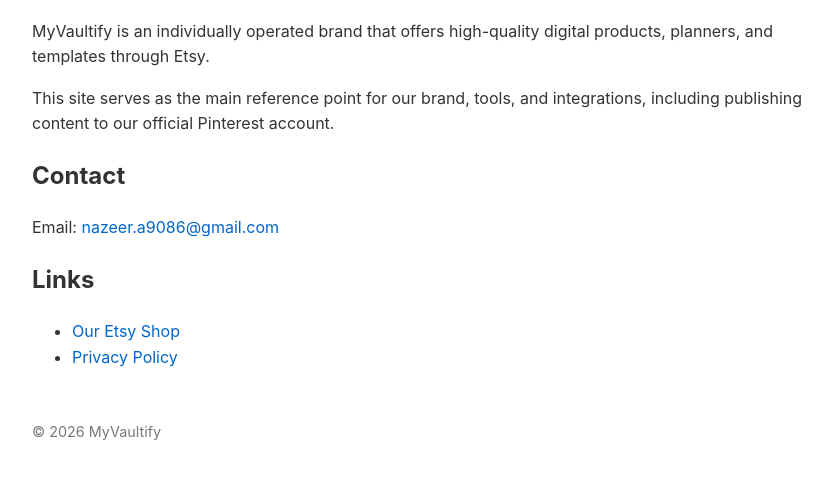
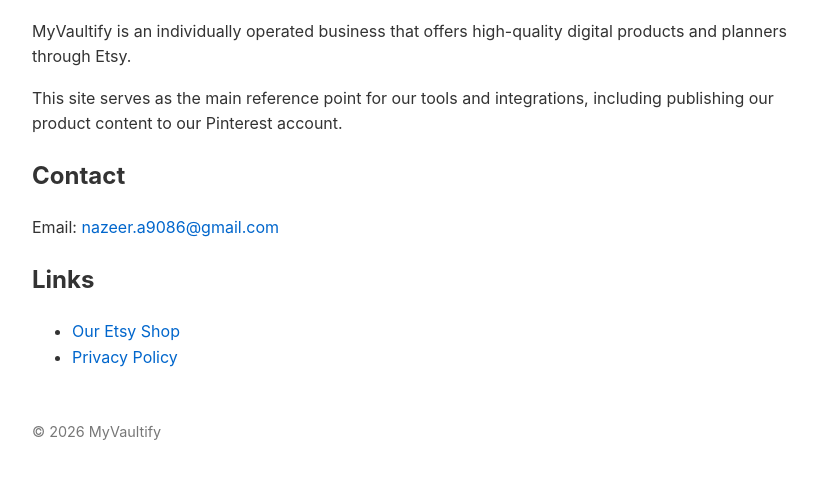
Before and after one commit to MyVaultify/MyVaultify.github.io, a plain HTML site: page index.html in a window 1280 px wide. Shown: the part 94-572 px from the top of the page, without its empty margins (208-1040 px from the left). Drawn offline with Linux system fonts and the light colour scheme.

Commit message:
Update index.html

```diff
--- a/index.html
+++ b/index.html
@@ -13,15 +13,15 @@
 </head>
 <body>
     <h1>MyVaultify</h1>
-    <p>MyVaultify is an individually operated brand that offers high-quality digital products, planners, and templates through Etsy.</p>
-    <p>This site serves as the main reference point for our brand, tools, and integrations, including publishing content to our official Pinterest account.</p>
+    <p>MyVaultify is an individually operated business that offers high-quality digital products and planners through Etsy.</p>
+    <p>This site serves as the main reference point for our tools and integrations, including publishing our product content to our Pinterest account.</p>
 
     <h2>Contact</h2>
     <p>Email: <a href="mailto:nazeer.a9086@gmail.com">nazeer.a9086@gmail.com</a></p>
 
     <h2>Links</h2>
     <ul>
-        <li><a href="https://www.etsy.com/shop/MyVaultify" target="_blank">Our Etsy Shop</a></li>
+        <li><a href="https://myvaultify.etsy.com" target="_blank">Our Etsy Shop</a></li>
         <li><a href="privacy-policy.html">Privacy Policy</a></li>
     </ul>
 
```
